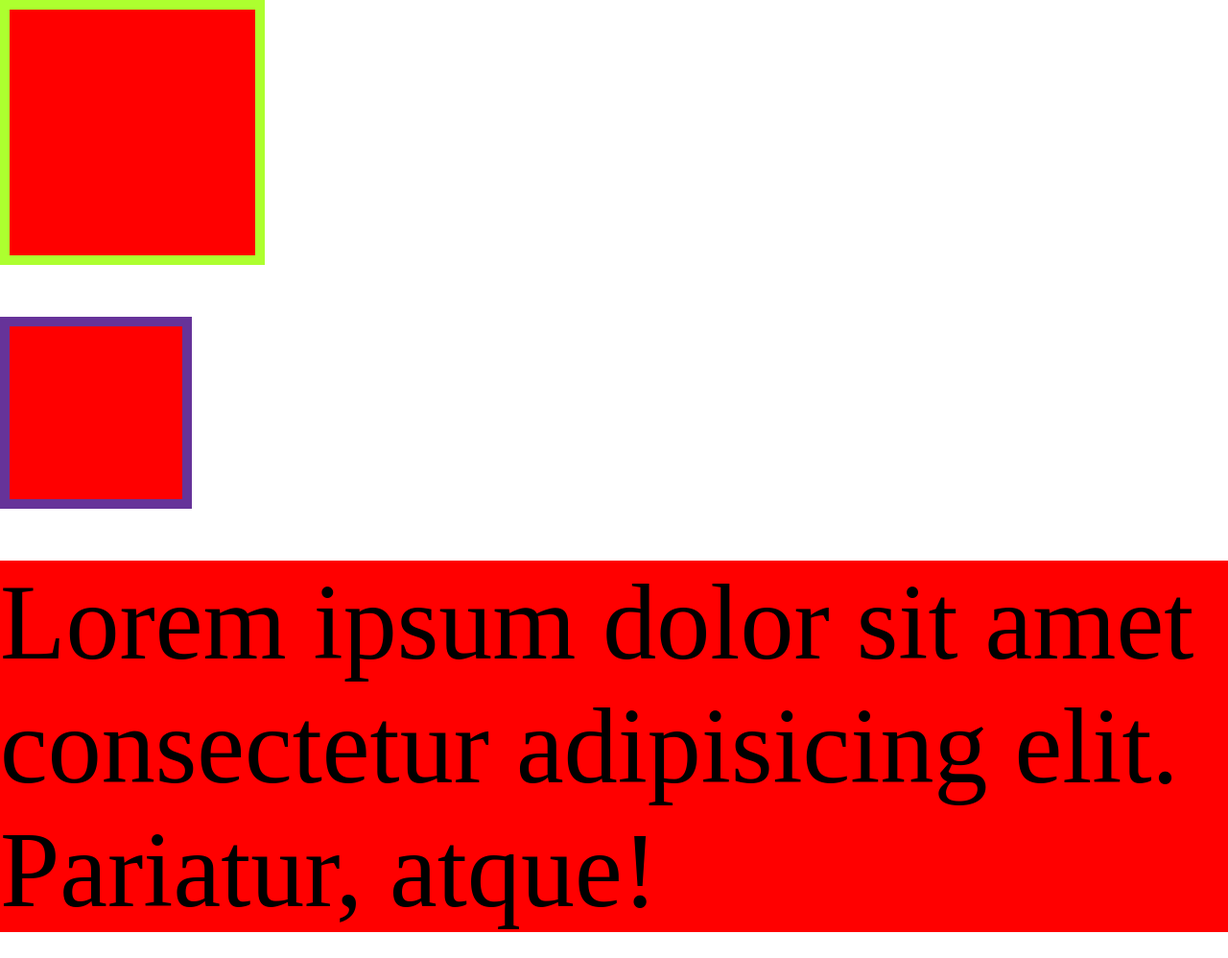
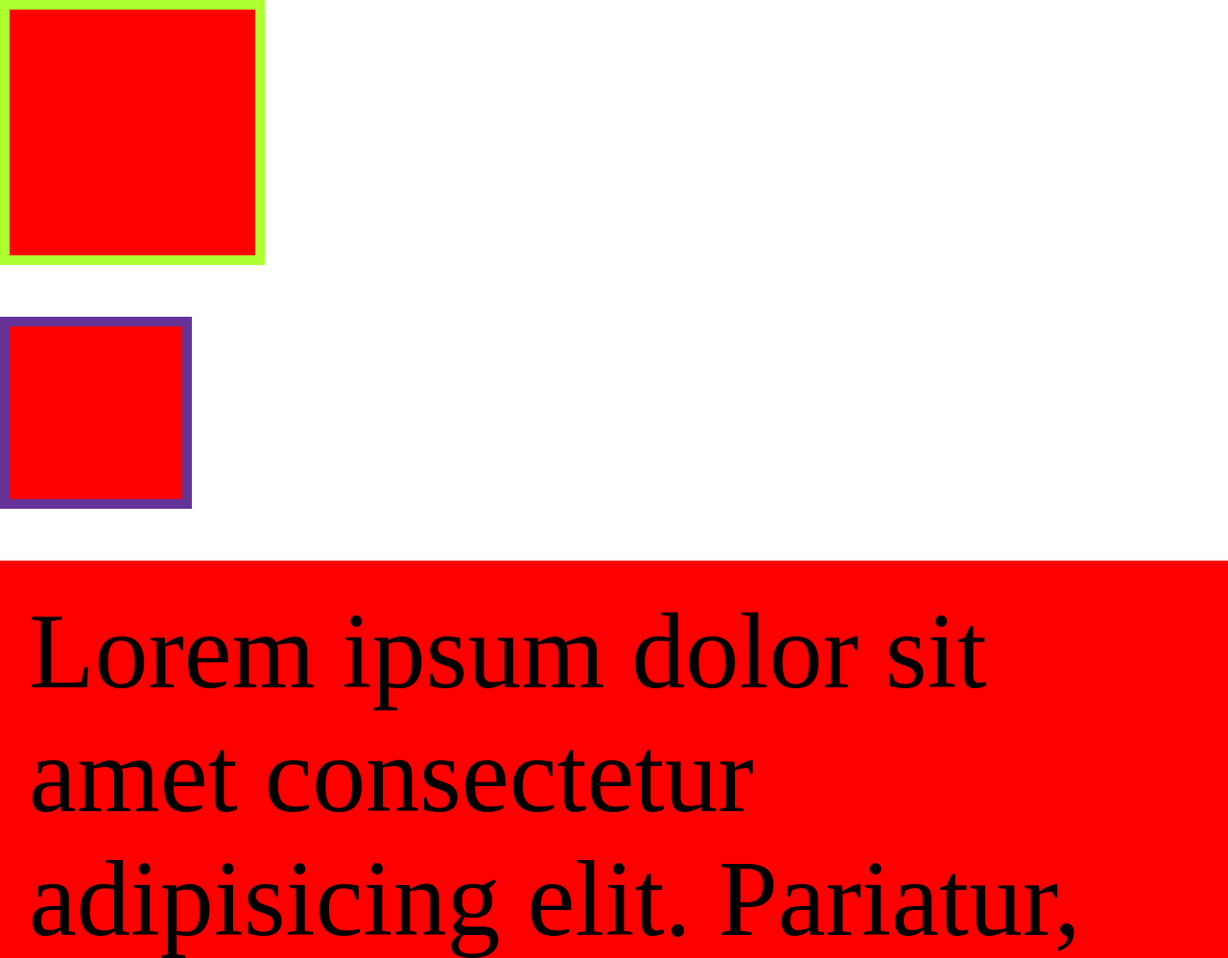
Before and after one commit to MBENE-DIEYE/esercizio2-css, a plain HTML site: page index.html in a window 1280 px wide. Shown: the top 998 px of the page at 96% size. Drawn offline with Linux system fonts and the light colour scheme.

Commit message:
variable spacing

```diff
--- a/style.css
+++ b/style.css
@@ -3,6 +3,7 @@
     padding: 0;
     box-sizing: border-box;
     --sfondo-color: red;
+    --padding-text:30px
 }
 
 .fluid{
@@ -13,6 +14,9 @@
     background: var(--sfondo-color);
 
 
+}
+p{
+    padding: var(--padding-text);
 }
 .pixel{
     width: 200px;
```
